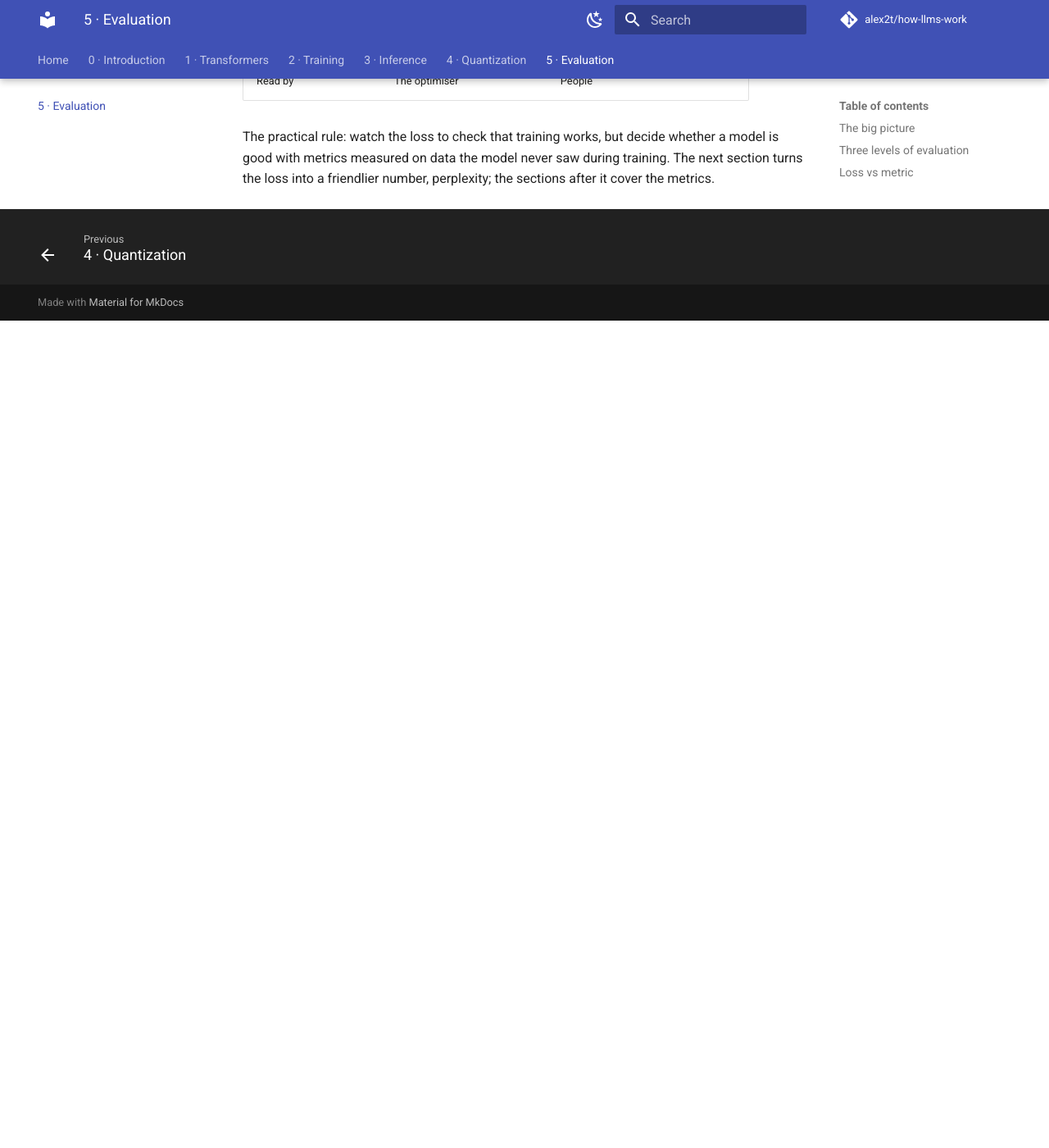
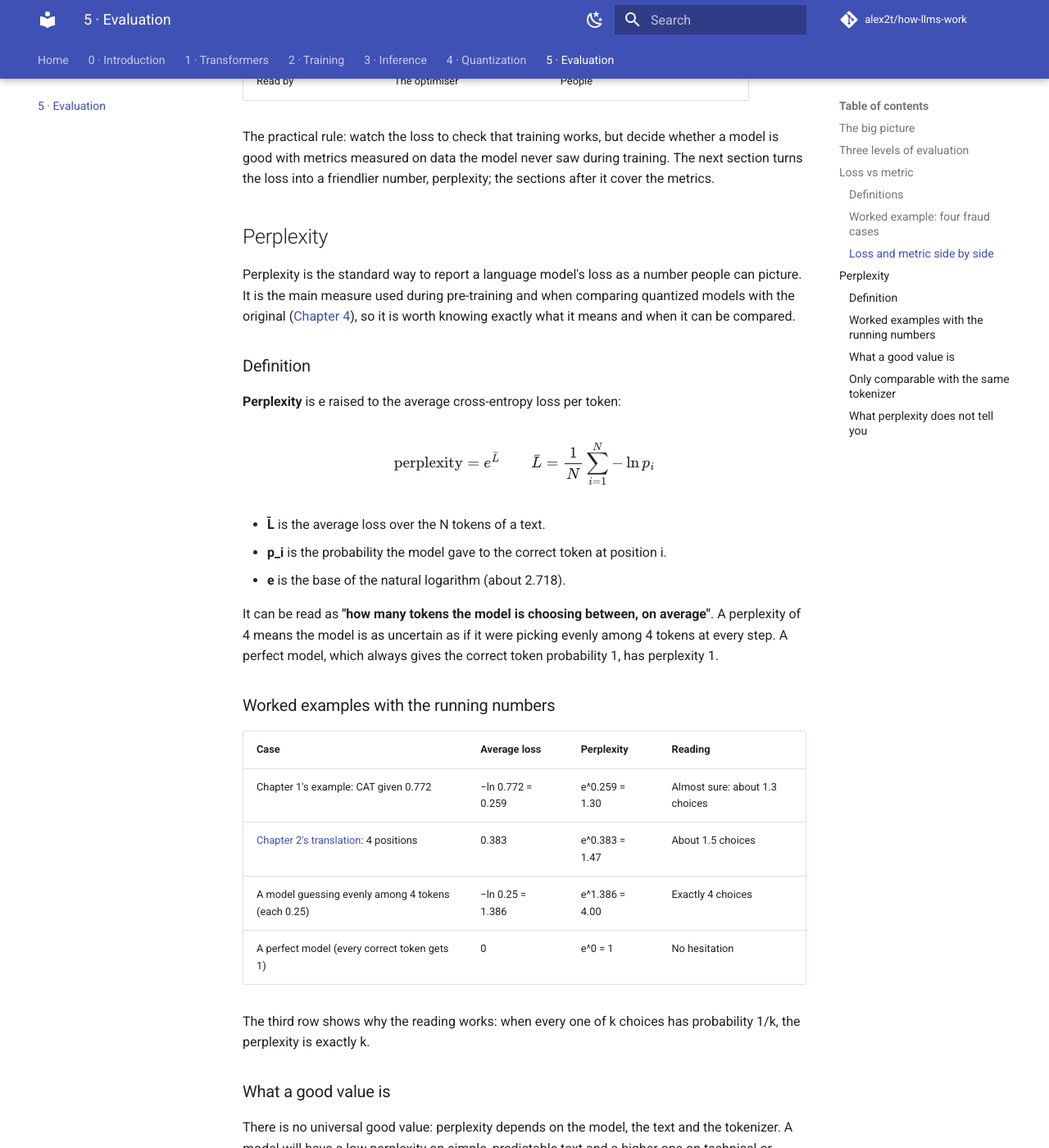
Before and after one commit to alex2t/how-llms-work, an MkDocs documentation site: the page built from docs/05-evaluation.md, in a window 1280 px wide and 1400 px high, scrolled down 2822 px. Shown: the whole window at 82% size. Built offline with MkDocs 1.6.1 and Material for MkDocs 9.7.7, drawn with Linux system fonts in a browser that asks for light colours; comment, search, counter and statistics services are not loaded; before the commit the page ends 3213 px from its top, so only the background shows below that; some of the changed text lies outside the part shown.

Commit message:
ch5: perplexity — running examples and the tokenizer caveat
Co-Authored-By: Claude Opus 5.5 <noreply@anthropic.com>

```diff
--- a/docs/05-evaluation.md
+++ b/docs/05-evaluation.md
@@ -66,3 +66,51 @@ Four transactions in the sample are fraud. The model answers `FRAUD` when its fr
 | Read by | The optimiser | People |
 
 The practical rule: watch the loss to check that training works, but decide whether a model is good with metrics measured on data the model never saw during training. The next section turns the loss into a friendlier number, perplexity; the sections after it cover the metrics.
+
+## Perplexity
+
+Perplexity is the standard way to report a language model's loss as a number people can picture. It is the main measure used during pre-training and when comparing quantized models with the original ([Chapter 4](04-quantization.md#how-to-check-a-quantized-model)), so it is worth knowing exactly what it means and when it can be compared.
+
+### Definition
+
+**Perplexity** is e raised to the average cross-entropy loss per token:
+
+$$
+\text{perplexity} = e^{\bar{L}} \qquad \bar{L} = \frac{1}{N}\sum_{i=1}^{N} -\ln p_i
+$$
+
+- **L̄** is the average loss over the N tokens of a text.
+- **p\_i** is the probability the model gave to the correct token at position i.
+- **e** is the base of the natural logarithm (about 2.718).
+
+It can be read as **"how many tokens the model is choosing between, on average"**. A perplexity of 4 means the model is as uncertain as if it were picking evenly among 4 tokens at every step. A perfect model, which always gives the correct token probability 1, has perplexity 1.
+
+### Worked examples with the running numbers
+
+| Case | Average loss | Perplexity | Reading |
+| --- | --- | --- | --- |
+| Chapter 1's example: CAT given 0.772 | −ln 0.772 = 0.259 | e^0.259 = 1.30 | Almost sure: about 1.3 choices |
+| [Chapter 2's translation](02-training.md#from-one-position-to-a-whole-batch): 4 positions | 0.383 | e^0.383 = 1.47 | About 1.5 choices |
+| A model guessing evenly among 4 tokens (each 0.25) | −ln 0.25 = 1.386 | e^1.386 = 4.00 | Exactly 4 choices |
+| A perfect model (every correct token gets 1) | 0 | e^0 = 1 | No hesitation |
+
+The third row shows why the reading works: when every one of k choices has probability 1/k, the perplexity is exactly k.
+
+### What a good value is
+
+There is no universal good value: perplexity depends on the model, the text and the tokenizer. A model will have a low perplexity on simple, predictable text and a higher one on technical or unusual text. Perplexity is therefore useful for **comparisons on the same text**: two checkpoints during training, a model before and after fine-tuning, or a quantized model against the original. A lower value on the same text means the model predicts that text better.
+
+### Only comparable with the same tokenizer
+
+Perplexity is an average **per token**, so it depends on how the text was cut into tokens ([Chapter 1](01-transformers.md#bpe-tokenizer-from-text-to-token-ids)). Suppose two models give a sentence exactly the same total probability, so the same total loss of 3.0 (made-up numbers), but their tokenizers split it differently:
+
+| Model | Tokens for the sentence | Average loss | Perplexity |
+| --- | --- | --- | --- |
+| A | 6 | 3.0 ÷ 6 = 0.5 | e^0.5 = 1.65 |
+| B | 10 | 3.0 ÷ 10 = 0.3 | e^0.3 = 1.35 |
+
+Model B looks better, but both models assign the text exactly the same probability: B only spreads the same loss over more, smaller tokens. Perplexities can be compared only between models that share a tokenizer. This is always true for a quantized model and its original, because quantization never changes the tokenizer.
+
+### What perplexity does not tell you
+
+Perplexity measures how well a model predicts text, not whether its answers are correct, helpful or safe. A model can have a low perplexity and still answer `OK` to an obvious fraud. Task metrics, covered next, are needed for that.
```
Also changed, not shown: CLAUDE.md (+1 -0 lines), README.md (+1 -0 lines), plan.md (+1 -1 lines).
